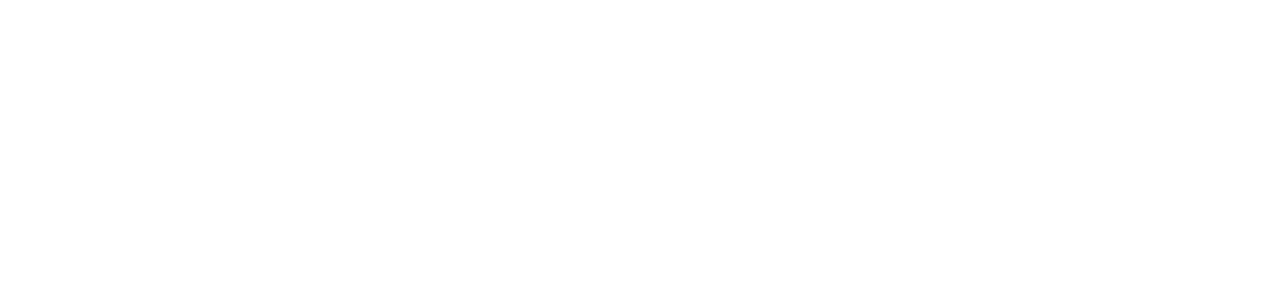
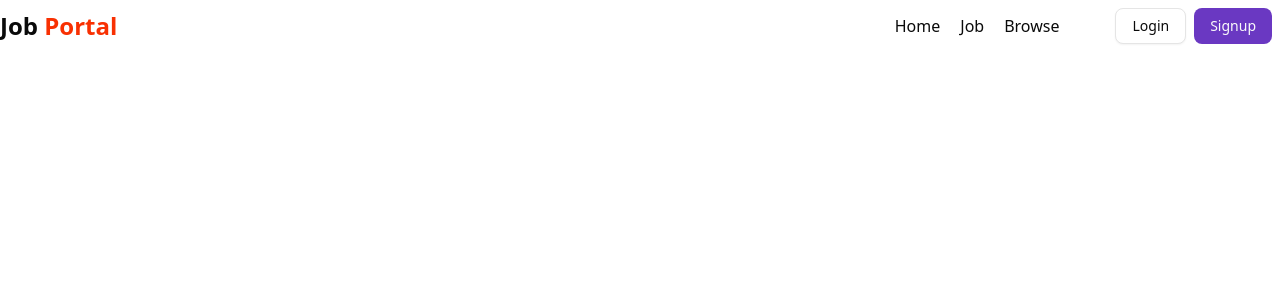
Before and after one commit to abhay-004/JOB-PORTAL-WEBSITE, a React app in the folder frontend/: page / in a window 1280 px wide. Shown: the top 300 px of the page. Built offline with nearby package versions, Linux system fonts and the light colour scheme; the HTML template or start-up script is replaced by a standard one.

Commit message:
add home page

```diff
--- a/frontend/src/components/Home.jsx
+++ b/frontend/src/components/Home.jsx
@@ -1,8 +1,9 @@
 import React from "react";
+import Navbar from "./shared/Navbar";
 
 const Home = () => {
   return <div>
-
+    <Navbar/>
   </div>;
 };
 
```
